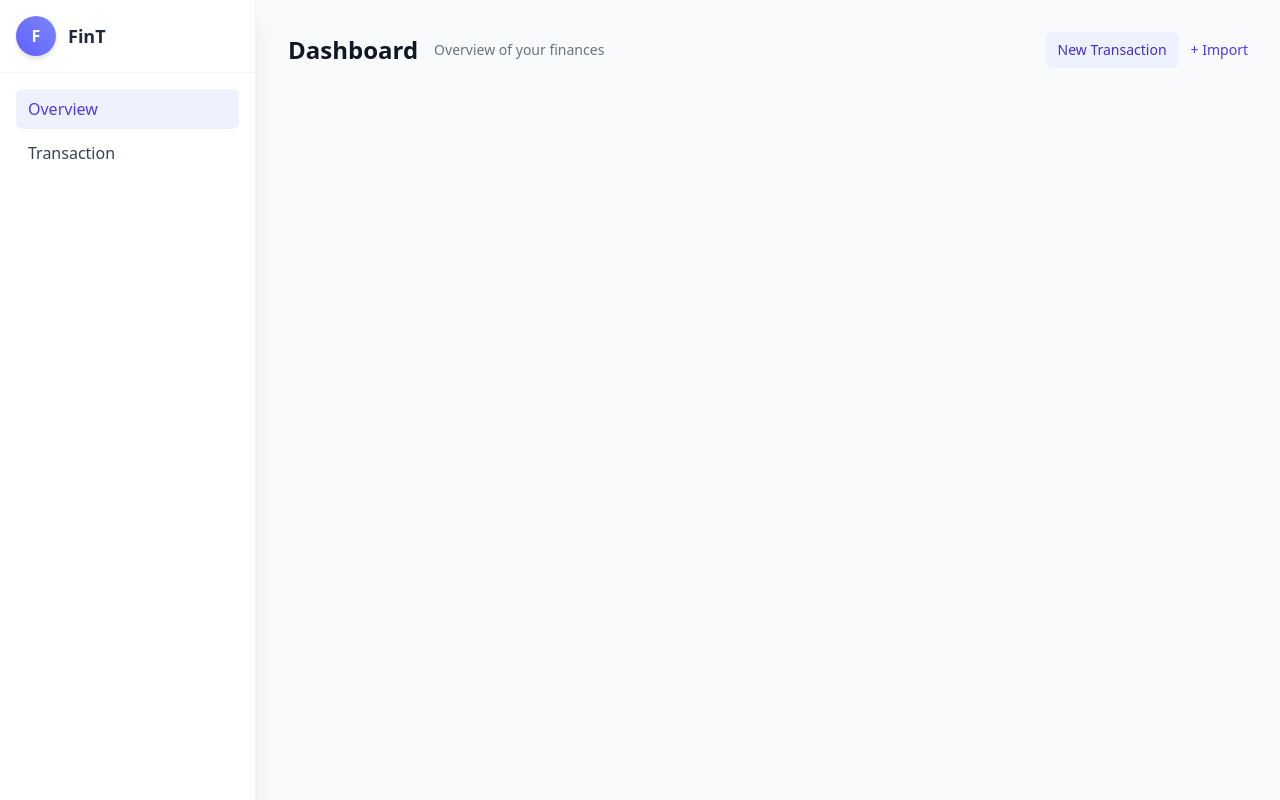
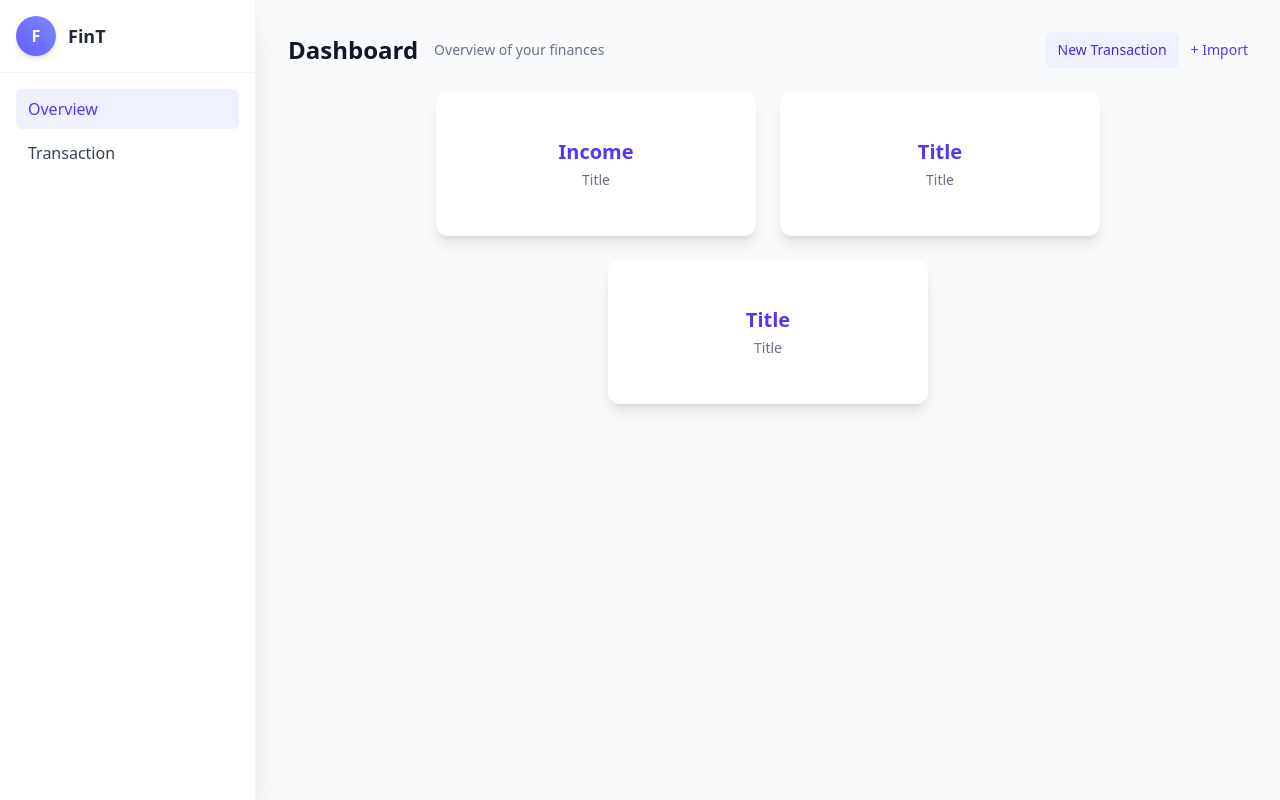
Before and after one commit to Lio3307/Finance-Tracker, a React (Vite) app: page /dashboard/home in a window 1280 px wide. Built offline with nearby package versions, Linux system fonts and the light colour scheme.

Commit message:
adding card

```diff
--- a/src/components/layouts/dashboard/DashboardHome.tsx
+++ b/src/components/layouts/dashboard/DashboardHome.tsx
@@ -1,6 +1,7 @@
 const DashboardHome = () => {
   return (
-   <div className="flex flex-col sm:flex-row sm:items-center sm:justify-between gap-4 mb-6">
+    <>
+   <div className="flex flex-col sm:flex-row sm:items-center sm:justify-between mt-[3rem] md:mt-0 gap-4 mb-6">
   <div className="flex flex-col sm:flex-row sm:items-center sm:gap-4">
     <h1 className="text-xl sm:text-2xl font-bold text-gray-900">Dashboard</h1>
     <p className="text-sm text-gray-500 mt-1 sm:mt-0">Overview of your finances</p>
@@ -19,6 +20,26 @@ const DashboardHome = () => {
     </a>
   </div>
 </div>
+
+
+<div className="flex flex-wrap gap-6 justify-center">
+  <div className="bg-white flex flex-col justify-center w-[20rem] h-[9rem] shadow-lg rounded-xl p-4">
+    <span className="text-xl font-bold text-center text-indigo-600">Income</span>
+    <span className="text-sm text-gray-500 text-center mt-1">Title</span>
+  </div>
+
+  <div className="bg-white flex flex-col justify-center w-[20rem] h-[9rem] shadow-lg rounded-xl p-4">
+    <span className="text-xl font-bold text-center text-indigo-600">Title</span>
+    <span className="text-sm text-gray-500 text-center mt-1">Title</span>
+  </div>
+
+  <div className="bg-white flex flex-col justify-center w-[20rem] h-[9rem] shadow-lg rounded-xl p-4">
+    <span className="text-xl font-bold text-center text-indigo-600">Title</span>
+    <span className="text-sm text-gray-500 text-center mt-1">Title</span>
+  </div>
+</div>
+
+</>
   );
 };
 
--- a/src/components/layouts/dashboard/Transaction.tsx
+++ b/src/components/layouts/dashboard/Transaction.tsx
@@ -1,10 +1,9 @@
 const Transaction = () => {
-    return (
-        <>
-            <h2>test</h2>
-            <div className="h-[130rem]">a</div>
-        </>
-    )
-}
+  return (
+    <>
+      <h2>test</h2>
+    </>
+  );
+};
 
-export default Transaction
+export default Transaction;
```
